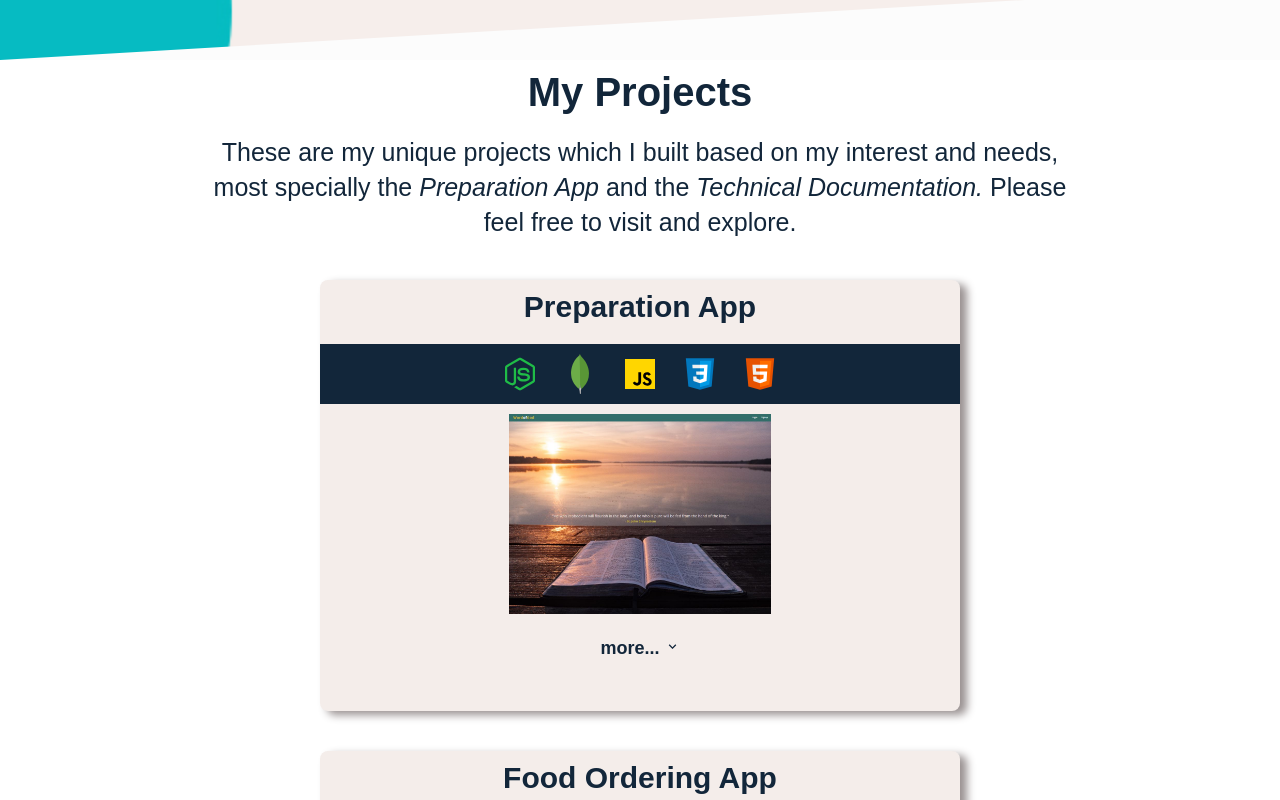
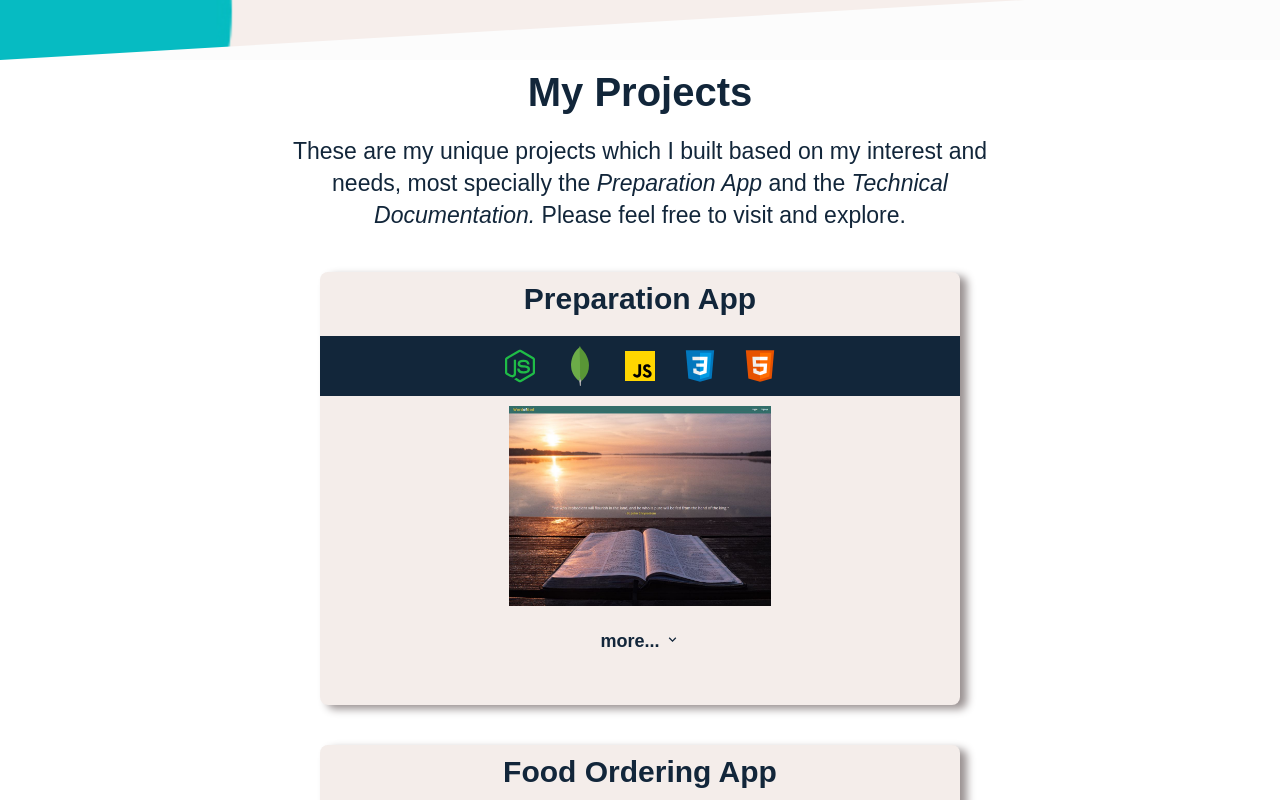
Before and after one commit to mdejesus23/my-website, a React (Vite) app: page / in a window 1280 px wide. Shown: the part 740-1540 px from the top of the page. Built offline with nearby package versions, Linux system fonts and the light colour scheme; a web font is replaced by a local one.

Commit message:
adjust typography

```diff
--- a/src/components/Contact.module.css
+++ b/src/components/Contact.module.css
@@ -21,9 +21,9 @@
 
 .contact p {
   text-align: center;
-  max-width: 70%;
+  max-width: 60%;
   margin: 2rem auto;
-  font-size: 2.5rem;
+  font-size: 2.3rem;
 }
 
 .contactForm {
--- a/src/components/Project.module.css
+++ b/src/components/Project.module.css
@@ -8,9 +8,9 @@
 
 .projectSection p {
   text-align: center;
-  max-width: 70%;
+  max-width: 60%;
   margin: 2rem auto;
-  font-size: 2.5rem;
+  font-size: 2.3rem;
 }
 
 .projectGrid {
@@ -67,6 +67,8 @@
   margin: auto;
   text-align: justify;
   overflow-wrap: break-word;
+  font-size: 1.8rem;
+  line-height: 1.5;
 }
 
 .showDetailsController {
```
Also changed, not shown: 1 other file (tests, documents, lock files or other folders).
